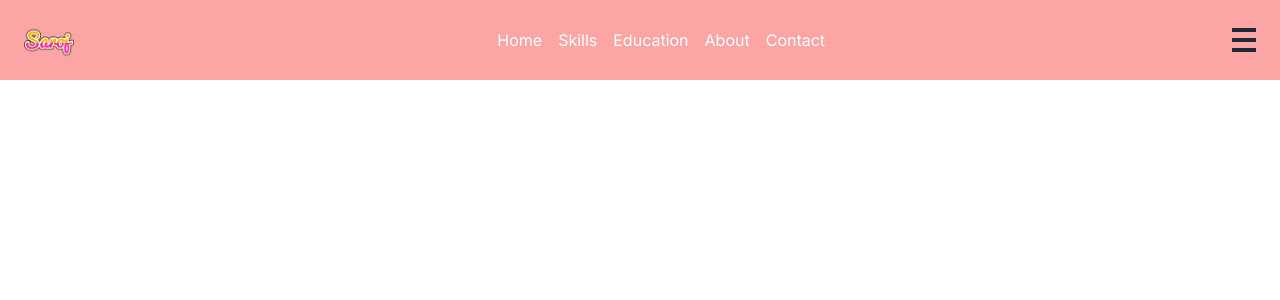
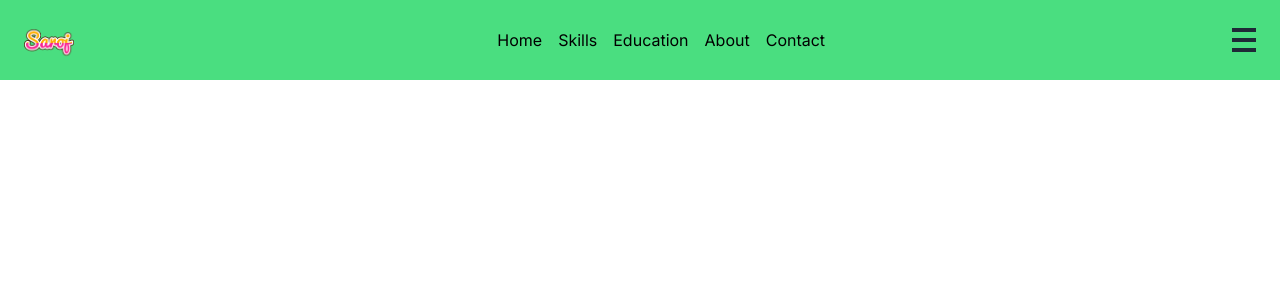
Before and after one commit to Sawrozzz/React-portfolio, a Next.js app: page / in a window 1280 px wide. Shown: the top 300 px of the page. Built offline with nearby package versions, Linux system fonts and the light colour scheme.

Commit message:
adding hover in nav

```diff
--- a/app/components/Header/page.js
+++ b/app/components/Header/page.js
@@ -1,8 +1,6 @@
 "use client";
 import React from "react";
 import { useState } from "react";
-import { FontAwesomeIcon } from "@fortawesome/react-fontawesome";
-import { faBars } from "@fortawesome/free-solid-svg-icons";
 const Page = () => {
   const [click, setClick] = useState(false);
   const hamburgerMenu = () => {
@@ -10,33 +8,33 @@ const Page = () => {
     console.log("Clicked");
   };
   return (
-    <header className="flex items-center justify-between bg-red-300 py-4 px-6">
-      <img className="h-12 w-13 mr-4" src="logo.png" alt="logo" />
+    <header className="flex items-center justify-between bg-green-400 py-4 px-6">
+      <img className="h-12 w-13 mr-4 cursor-pointer" src="logo.png" alt="logo" />
 
       <nav className="hidden sm:block items-end justify-end">
         <ul className="flex justify-end items-end">
           <li className="mr-4">
-            <a href="#" className="text-white hover:text-gray-300">
+            <a href="#" className=" text-black hover:text-white">
               Home
             </a>
           </li>
           <li className="mr-4">
-            <a href="#" className="text-white hover:text-gray-300">
+            <a href="#" className="text-black hover:text-white">
               Skills
             </a>
           </li>
           <li className="mr-4">
-            <a href="#" className="text-white hover:text-gray-300">
+            <a href="#" className="text-black hover:text-white">
               Education
             </a>
           </li>
           <li className="mr-4">
-            <a href="#" className="text-white hover:text-gray-300">
+            <a href="#" className="text-black hover:text-white">
               About
             </a>
           </li>
           <li>
-            <a href="#" className="text-white hover:text-gray-300">
+            <a href="#" className="text-black hover:text-white">
               Contact
             </a>
           </li>
```
